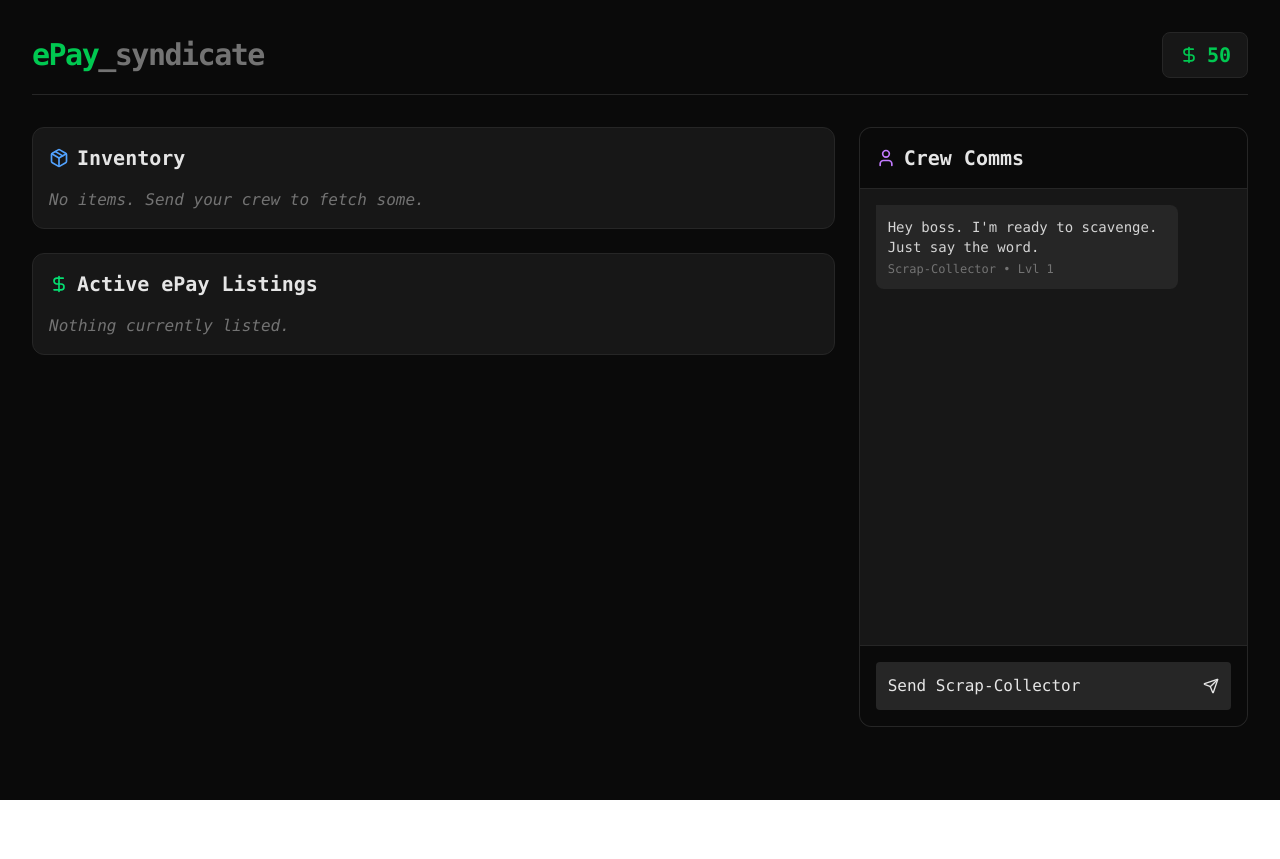
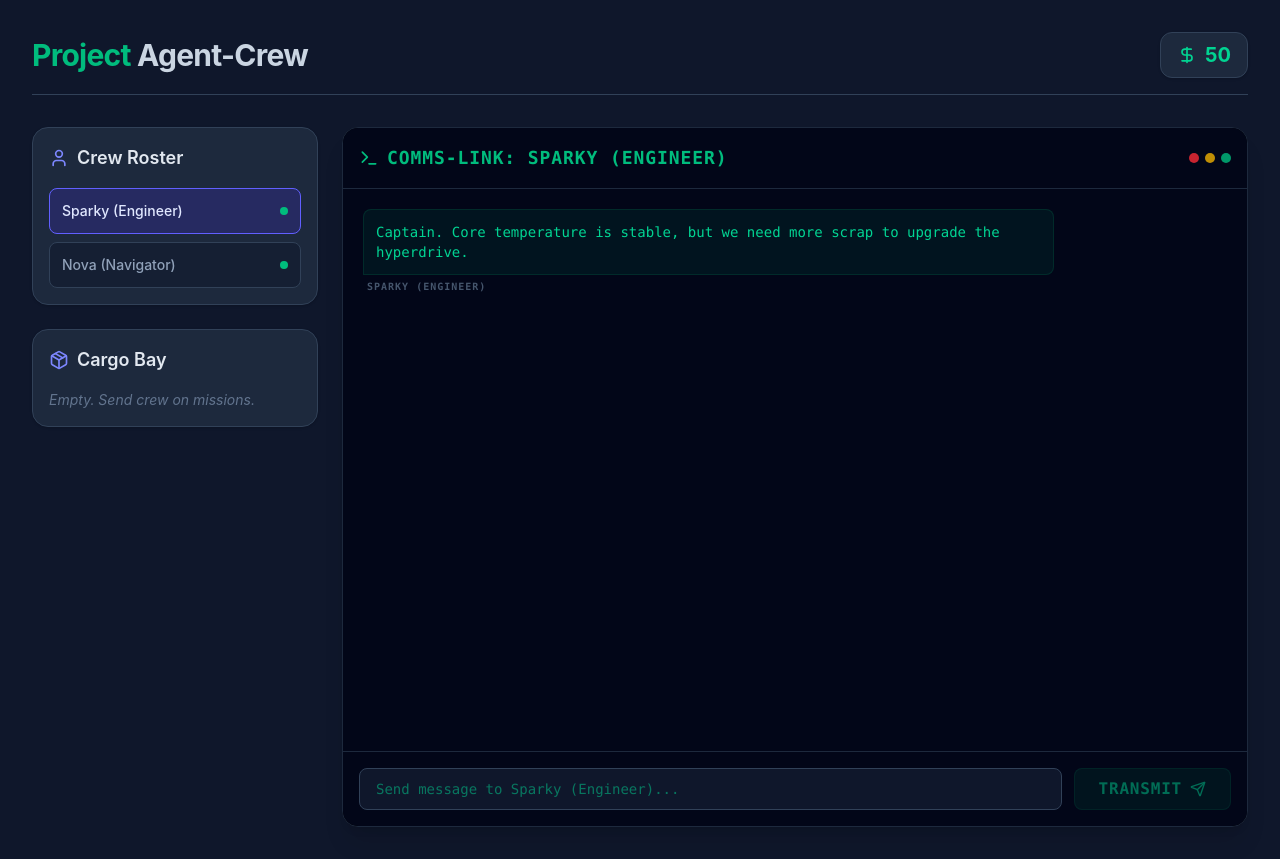
Before and after one commit to del4gent/epay, a React (Vite) app: page / in a window 1280 px wide. Before the commit the page ends 800 px from the top, so only its background shows below. Built offline with nearby package versions, Linux system fonts and the light colour scheme.

Commit message:
Update app code

```diff
--- a/src/App.tsx
+++ b/src/App.tsx
@@ -1,153 +1,188 @@
-import React, { useEffect, useState } from 'react';
+import React, { useState, useEffect, useRef } from 'react';
+import { DollarSign, Package, Terminal, Clock, Send, CheckCircle2, User } from 'lucide-react';
 import { useGameStore } from './store/gameStore';
-import { Package, DollarSign, Send, Clock, User, CheckCircle2 } from 'lucide-react';
-import { Item } from './types';
+import type { Item } from './types';
 
-// Mock Random Item Generator
 const generateRandomItem = (): Item => {
   const isLucky = Math.random() > 0.8;
   return {
     id: `item-${Date.now()}`,
-    name: isLucky ? 'Rare Component' : 'Scrap Metal',
+    name: isLucky ? 'Quantum Processor' : 'Scrap Metal',
     baseValue: isLucky ? 50 : 5,
     rarity: isLucky ? 'rare' : 'common',
   };
 };
 
 function App() {
-  const { money, inventory, bots, missions, startMission, completeMission, listItem, listings, sellListing } = useGameStore();
+  const { money, inventory, bots, missions, startMission, completeMission, listItem, listings, sellListing, chatHistory, addChatMessage } = useGameStore();
   const [tick, setTick] = useState(0);
+  const [activeBotId, setActiveBotId] = useState<string>(bots[0].id);
+  const [chatInput, setChatInput] = useState('');
+  const chatEndRef = useRef<HTMLDivElement>(null);
 
-  // Global Game Tick (for Idle mechanics)
+  // Global Game Tick
   useEffect(() => {
-    const interval = setInterval(() => {
-      setTick(t => t + 1);
-    }, 1000);
+    const interval = setInterval(() => setTick(t => t + 1), 1000);
     return () => clearInterval(interval);
   }, []);
 
-  // Check for completed missions on tick
+  // Complete missions
   useEffect(() => {
     const now = Date.now();
     missions.forEach(mission => {
       if (now >= mission.endTime) {
         completeMission(mission.id, generateRandomItem());
+        addChatMessage({
+          senderId: mission.botId,
+          text: `Mission accomplished, Captain. I've returned with salvaged goods. Check the inventory.`,
+        });
       }
     });
-  }, [tick, missions, completeMission]);
+  }, [tick, missions, completeMission, addChatMessage]);
+
+  // Auto-scroll chat
+  useEffect(() => {
+    chatEndRef.current?.scrollIntoView({ behavior: 'smooth' });
+  }, [chatHistory, activeBotId]);
+
+  const handleSendMessage = (e: React.FormEvent) => {
+    e.preventDefault();
+    if (!chatInput.trim()) return;
+
+    // Add player message
+    addChatMessage({ senderId: 'player', text: chatInput });
+
+    // Simple mock logic for "agent" responding
+    const inputLower = chatInput.toLowerCase();
+    const targetBot = bots.find(b => b.id === activeBotId);
+
+    setTimeout(() => {
+      if (inputLower.includes('mission') || inputLower.includes('deploy') || inputLower.includes('go')) {
+        if (targetBot?.status === 'idle') {
+          addChatMessage({ senderId: activeBotId, text: `Copy that! Initiating launch sequence now. ETA 5 seconds.` });
+          startMission(activeBotId, 5000);
+        } else {
+          addChatMessage({ senderId: activeBotId, text: `I'm already on a mission, Captain! Wait until I get back.` });
+        }
+      } else {
+        addChatMessage({ senderId: activeBotId, text: `Acknowledged: "${chatInput}". (Hint: tell me to go on a "mission"!)` });
+      }
+    }, 1000);
+
+    setChatInput('');
+  };
+
+  const activeBot = bots.find(b => b.id === activeBotId);
+  const activeBotMessages = chatHistory.filter(m => m.senderId === activeBotId || m.senderId === 'player');
 
   return (
-    <div className="min-h-screen bg-neutral-950 text-neutral-200 p-4 md:p-8 font-mono">
-      <header className="flex justify-between items-center mb-8 border-b border-neutral-800 pb-4">
-        <h1 className="text-3xl font-bold text-green-500 tracking-tighter">ePay<span className="text-neutral-500">_syndicate</span></h1>
-        <div className="flex items-center gap-2 bg-neutral-900 px-4 py-2 rounded-lg border border-neutral-800">
-          <DollarSign className="w-5 h-5 text-green-500" />
-          <span className="text-xl font-bold text-green-500">{money.toLocaleString('de-DE')}</span>
+    <div className="min-h-screen bg-slate-900 text-slate-100 p-4 md:p-8 font-sans">
+      <header className="flex justify-between items-center mb-8 border-b border-slate-700 pb-4">
+        <h1 className="text-3xl font-bold text-emerald-500 tracking-tight">Project <span className="text-slate-300">Agent-Crew</span></h1>
+        <div className="flex items-center gap-2 bg-slate-800 px-4 py-2 rounded-xl shadow-sm border border-slate-700">
+          <DollarSign className="w-5 h-5 text-emerald-400" />
+          <span className="text-xl font-bold text-emerald-400">{money.toLocaleString('de-DE')}</span>
         </div>
       </header>
 
-      <div className="grid grid-cols-1 md:grid-cols-3 gap-6">
+      <div className="grid grid-cols-1 md:grid-cols-4 gap-6">
 
-        {/* LEFT COLUMN: Market & Inventory */}
-        <div className="md:col-span-2 space-y-6">
-          {/* Inventory */}
-          <section className="bg-neutral-900 border border-neutral-800 rounded-xl p-4">
-            <h2 className="text-xl font-bold mb-4 flex items-center gap-2">
-              <Package className="w-5 h-5 text-blue-400" /> Inventory
+        {/* LEFT COLUMN: Crew Roster & Stats */}
+        <div className="md:col-span-1 space-y-6">
+          <section className="bg-slate-800 border border-slate-700 shadow-sm rounded-2xl p-4">
+            <h2 className="text-lg font-semibold mb-4 flex items-center gap-2 text-slate-200">
+              <User className="w-5 h-5 text-indigo-400" /> Crew Roster
+            </h2>
+            <div className="space-y-2">
+              {bots.map(bot => (
+                <button
+                  key={bot.id}
+                  onClick={() => setActiveBotId(bot.id)}
+                  className={`w-full text-left p-3 rounded-lg flex items-center justify-between border transition-colors ${activeBotId === bot.id ? 'bg-indigo-900/50 border-indigo-500 text-indigo-100' : 'bg-slate-900/50 border-slate-700 text-slate-400 hover:bg-slate-700'}`}
+                >
+                  <span className="font-medium text-sm">{bot.name}</span>
+                  <div className={`w-2 h-2 rounded-full ${bot.status === 'idle' ? 'bg-emerald-500' : 'bg-amber-500 animate-pulse'}`} />
+                </button>
+              ))}
+            </div>
+          </section>
+
+          <section className="bg-slate-800 border border-slate-700 shadow-sm rounded-2xl p-4">
+            <h2 className="text-lg font-semibold mb-4 flex items-center gap-2 text-slate-200">
+              <Package className="w-5 h-5 text-indigo-400" /> Cargo Bay
             </h2>
             {inventory.length === 0 ? (
-              <p className="text-neutral-500 italic">No items. Send your crew to fetch some.</p>
+              <p className="text-slate-500 text-sm italic">Empty. Send crew on missions.</p>
             ) : (
-              <div className="grid grid-cols-2 md:grid-cols-3 gap-4">
+              <ul className="space-y-2">
                 {inventory.map(item => (
-                  <div key={item.id} className="bg-neutral-950 p-3 rounded border border-neutral-800 flex flex-col justify-between">
-                    <div>
-                      <div className="font-bold">{item.name}</div>
-                      <div className="text-sm text-neutral-400">Est. {item.baseValue}$</div>
-                    </div>
-                    <button
-                      onClick={() => listItem(item, item.baseValue * 1.5)}
-                      className="mt-3 w-full bg-blue-600 hover:bg-blue-500 text-white py-1 rounded text-sm transition-colors"
-                    >
-                      List on ePay
-                    </button>
-                  </div>
+                  <li key={item.id} className="text-sm flex justify-between bg-slate-900/50 p-2 rounded">
+                    <span>{item.name}</span>
+                    <span className="text-emerald-400">{item.baseValue}$</span>
+                  </li>
                 ))}
-              </div>
-            )}
-          </section>
-
-          {/* Active Listings */}
-          <section className="bg-neutral-900 border border-neutral-800 rounded-xl p-4">
-            <h2 className="text-xl font-bold mb-4 flex items-center gap-2">
-              <DollarSign className="w-5 h-5 text-green-400" /> Active ePay Listings
-            </h2>
-            {listings.length === 0 ? (
-              <p className="text-neutral-500 italic">Nothing currently listed.</p>
-            ) : (
-              <div className="space-y-3">
-                {listings.map(listing => (
-                  <div key={listing.id} className="flex justify-between items-center bg-neutral-950 p-3 rounded border border-neutral-800">
-                    <div>
-                      <span className="font-bold">{listing.item.name}</span>
-                      <span className="ml-2 text-green-500">${listing.listedPrice}</span>
-                    </div>
-                    <button
-                      onClick={() => sellListing(listing.id)}
-                      className="bg-green-600 hover:bg-green-500 text-white px-3 py-1 rounded text-sm flex items-center gap-1 transition-colors"
-                    >
-                      <CheckCircle2 className="w-4 h-4" /> Accept Offer
-                    </button>
-                  </div>
-                ))}
-              </div>
+              </ul>
             )}
           </section>
         </div>
 
-        {/* RIGHT COLUMN: Crew Chat */}
-        <div className="bg-neutral-900 border border-neutral-800 rounded-xl flex flex-col h-[600px]">
-          <div className="p-4 border-b border-neutral-800 bg-neutral-950 rounded-t-xl">
-            <h2 className="text-xl font-bold flex items-center gap-2">
-              <User className="w-5 h-5 text-purple-400" /> Crew Comms
+        {/* RIGHT COLUMN: Crew Comms Terminal */}
+        <div className="md:col-span-3 bg-black border border-slate-800 shadow-xl rounded-2xl flex flex-col h-[700px] overflow-hidden font-mono relative">
+          <div className="absolute inset-0 pointer-events-none bg-[linear-gradient(rgba(18,16,16,0)_50%,rgba(0,0,0,0.1)_50%)] bg-[length:100%_4px] opacity-20 z-10"></div>
+
+          <div className="p-4 border-b border-slate-800 bg-slate-950 flex items-center justify-between z-20">
+            <h2 className="text-lg font-bold flex items-center gap-2 text-emerald-500 uppercase tracking-wider">
+              <Terminal className="w-5 h-5" /> comms-link: {activeBot?.name}
             </h2>
+            <div className="flex gap-1.5">
+              <div className="w-2.5 h-2.5 rounded-full bg-red-500/80"></div>
+              <div className="w-2.5 h-2.5 rounded-full bg-yellow-500/80"></div>
+              <div className="w-2.5 h-2.5 rounded-full bg-emerald-500/80"></div>
+            </div>
           </div>
 
-          <div className="flex-1 overflow-y-auto p-4 space-y-4">
-            <div className="bg-neutral-800 p-3 rounded-lg rounded-tl-none w-[85%]">
-              <p className="text-sm text-neutral-300">Hey boss. I'm ready to scavenge. Just say the word.</p>
-              <span className="text-xs text-neutral-500 mt-1 block">Scrap-Collector • Lvl 1</span>
+          <div className="flex-1 overflow-y-auto p-5 space-y-4 bg-slate-950 z-20">
+            {activeBotMessages.map(msg => {
+              const isPlayer = msg.senderId === 'player';
+              return (
+                <div key={msg.id} className={`flex flex-col ${isPlayer ? 'items-end' : 'items-start'}`}>
+                  <div className={`max-w-[80%] p-3 rounded-lg border ${isPlayer ? 'bg-indigo-900/40 border-indigo-800/50 text-indigo-100 rounded-br-none' : 'bg-emerald-900/20 border-emerald-800/30 text-emerald-400 rounded-bl-none'}`}>
+                    <p className="text-sm whitespace-pre-wrap">{msg.text}</p>
                   </div>
-
-            {bots.map(bot => {
-              if (bot.status === 'on_mission' && bot.missionEndTime) {
-                const timeLeft = Math.max(0, Math.ceil((bot.missionEndTime - Date.now()) / 1000));
-                return (
-                  <div key={bot.id} className="bg-purple-900/30 border border-purple-500/30 p-3 rounded-lg w-[85%] ml-auto">
-                    <p className="text-sm text-purple-200">On it. Back in {timeLeft}s.</p>
-                    <span className="text-xs text-purple-400 mt-1 block flex items-center gap-1">
-                      <Clock className="w-3 h-3" /> Mission in progress
+                  <span className={`text-[10px] mt-1 text-slate-600 uppercase tracking-widest font-semibold ${isPlayer ? 'mr-1' : 'ml-1'}`}>
+                    {isPlayer ? 'Captain' : activeBot?.name}
                   </span>
                 </div>
               );
-              }
-              return null;
             })}
+
+            {activeBot?.status === 'on_mission' && (
+              <div className="flex items-center justify-center mt-4">
+                <span className="text-xs text-amber-500/70 bg-amber-900/20 px-3 py-1 rounded-full border border-amber-500/20 flex items-center gap-2 animate-pulse">
+                  <Clock className="w-3 h-3" /> Signal Active - Unit on Mission
+                </span>
+              </div>
+            )}
+            <div ref={chatEndRef} />
           </div>
 
-          <div className="p-4 border-t border-neutral-800 bg-neutral-950 rounded-b-xl space-y-2">
-            {bots.map(bot => (
+          <form onSubmit={handleSendMessage} className="p-4 border-t border-slate-800 bg-slate-950 z-20 flex gap-3">
+            <input
+              type="text"
+              value={chatInput}
+              onChange={(e) => setChatInput(e.target.value)}
+              placeholder={`Send message to ${activeBot?.name}...`}
+              className="flex-1 bg-slate-900 border border-slate-700 rounded-lg px-4 py-2 text-emerald-400 font-mono text-sm focus:outline-none focus:border-emerald-500 focus:ring-1 focus:ring-emerald-500/50"
+            />
             <button
-                key={bot.id}
-                disabled={bot.status !== 'idle'}
-                onClick={() => startMission(bot.id, 5000)} // 5 seconds mission
-                className="w-full flex justify-between items-center bg-neutral-800 hover:bg-neutral-700 disabled:opacity-50 disabled:cursor-not-allowed p-3 rounded transition-colors"
+              type="submit"
+              disabled={!chatInput.trim()}
+              className="bg-emerald-900/40 hover:bg-emerald-900/80 text-emerald-400 border border-emerald-800/50 px-6 py-2 rounded-lg font-bold transition-all disabled:opacity-50 disabled:cursor-not-allowed uppercase tracking-wider flex items-center gap-2"
             >
-                <span>Send {bot.name}</span>
+              <span>Transmit</span>
               <Send className="w-4 h-4" />
             </button>
-            ))}
-          </div>
+          </form>
         </div>
 
       </div>
--- a/src/store/gameStore.ts
+++ b/src/store/gameStore.ts
@@ -1,5 +1,5 @@
 import { create } from 'zustand';
-import { Item, Listing, Bot, Mission } from '../types';
+import type { Item, Listing, Bot, Mission, ChatMessage } from '../types';
 
 interface GameState {
   money: number;
@@ -7,6 +7,7 @@ interface GameState {
   listings: Listing[];
   bots: Bot[];
   missions: Mission[];
+  chatHistory: ChatMessage[];
 
   // Actions
   addMoney: (amount: number) => void;
@@ -14,10 +15,16 @@ interface GameState {
   completeMission: (missionId: string, reward: Item) => void;
   listItem: (item: Item, price: number) => void;
   sellListing: (listingId: string) => void;
+  addChatMessage: (message: Omit<ChatMessage, 'id' | 'timestamp'>) => void;
 }
 
 const INITIAL_BOTS: Bot[] = [
-  { id: 'bot-1', name: 'Scrap-Collector', level: 1, status: 'idle' }
+  { id: 'bot-1', name: 'Sparky (Engineer)', level: 1, status: 'idle' },
+  { id: 'bot-2', name: 'Nova (Navigator)', level: 1, status: 'idle' }
+];
+
+const INITIAL_CHAT: ChatMessage[] = [
+  { id: 'msg-1', senderId: 'bot-1', text: "Captain. Core temperature is stable, but we need more scrap to upgrade the hyperdrive.", timestamp: Date.now() - 10000 }
 ];
 
 export const useGameStore = create<GameState>((set) => ({
@@ -26,6 +33,7 @@ export const useGameStore = create<GameState>((set) => ({
   listings: [],
   bots: INITIAL_BOTS,
   missions: [],
+  chatHistory: INITIAL_CHAT,
 
   addMoney: (amount) => set((state) => ({ money: state.money + amount })),
 
@@ -63,4 +71,8 @@ export const useGameStore = create<GameState>((set) => ({
       listings: state.listings.filter(l => l.id !== listingId)
     };
   }),
+
+  addChatMessage: (msg) => set((state) => ({
+    chatHistory: [...state.chatHistory, { ...msg, id: `msg-${Date.now()}`, timestamp: Date.now() }]
+  }))
 }));
--- a/src/types/index.ts
+++ b/src/types/index.ts
@@ -25,3 +25,10 @@ export type Mission = {
   botId: string;
   endTime: number;
 };
+
+export type ChatMessage = {
+  id: string;
+  senderId: string; // 'player' or botId
+  text: string;
+  timestamp: number;
+};
```
Also changed, not shown: 1 other file (tests, documents, lock files or other folders). Lines whose indentation alone changed are shown as unchanged.
